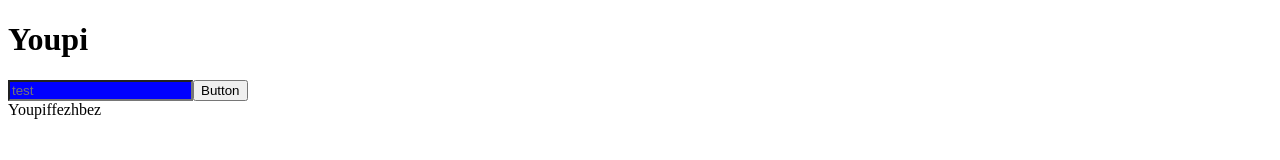
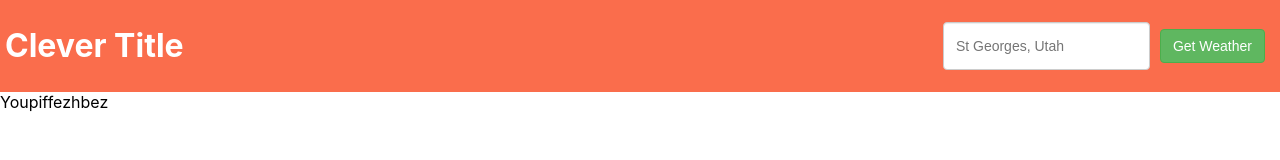
Before and after one commit to damienlethiec/weather-app, a React app: page / in a window 1280 px wide. Built offline with nearby package versions, Linux system fonts and the light colour scheme.

Commit message:
navbar done

```diff
--- /dev/null
+++ b/src/App/components/atoms/Button/index.js
@@ -0,0 +1,27 @@
+import styled from "styled-components";
+
+const Button = styled.button`
+  display: inline-block;
+  padding: 6px 12px;
+  margin: 10px;
+  font-size: 14px;
+  font-weight: 400;
+  line-height: 1.42857143;
+  text-align: center;
+  white-space: nowrap;
+  vertical-align: middle;
+  cursor: pointer;
+  background-image: none;
+  border: 1px solid transparent;
+  border-radius: 4px;
+
+  ${props =>
+    props.green &&
+    `
+    color: #fff;
+    background-color: ${props.theme.secondary_color};
+    border-color: #4cae4c;
+  `};
+`;
+
+export default Button;
--- /dev/null
+++ b/src/App/components/atoms/H1/index.js
@@ -0,0 +1,18 @@
+import styled from "styled-components";
+
+const H1 = styled.h1`
+  margin: 0.67em 0;
+  font-size: 2em;
+  display: block;
+  font-weight: bold;
+
+  ${props =>
+    props.heading &&
+    `
+    font-size: 45px;
+    color: white;
+    font-weight: 100;
+  `};
+`;
+
+export default H1;
--- /dev/null
+++ b/src/App/components/atoms/Input/index.js
@@ -0,0 +1,19 @@
+import styled from "styled-components";
+
+const Input = styled.input`
+  display: block;
+  width: 100%;
+  height: 34px;
+  padding: 6px 12px;
+  font-size: 14px;
+  line-height: 1.42857143;
+  color: #555;
+  background-color: #fff;
+  background-image: none;
+  border: 1px solid #ccc;
+  border-radius: 4px;
+  box-shadow: inset 0 1px 1px rgba(0, 0, 0, 0.075);
+  transition: border-color 0.15s ease-in-out, box-shadow 0.15s ease-in-out;
+`;
+
+export default Input;
--- a/src/App/components/atoms/SearchBox/index.js
+++ /dev/null
@@ -1,7 +0,0 @@
-import styled from "styled-components";
-
-const SearchBox = styled.input`
-  background-color: ${props => props.theme.primary_color};
-`;
-
-export default SearchBox;
--- a/src/App/components/atoms/SearchButton/index.js
+++ /dev/null
@@ -1,5 +0,0 @@
-import styled from "styled-components";
-
-const SearchButton = styled.button``;
-
-export default SearchButton;
--- a/src/App/components/layouts/MainLayout/index.js
+++ /dev/null
@@ -1,16 +0,0 @@
-import React, { Component } from "react";
-import { Route } from "react-router";
-import Navbar from "./../../organisms/Navbar/index";
-import Home from "./../../pages/Home/index.js";
-
-class MainLayout extends Component {
-  render() {
-    return (
-      <div>
-        <Navbar />
-        <Route exact path="/" component={Home} />
-      </div>
-    );
-  }
-}
-export default MainLayout;
--- a/src/App/components/molecules/InlineSearchForm/index.js
+++ /dev/null
@@ -1,12 +0,0 @@
-import React from "react";
-import SearchBox from "./../../atoms/SearchBox/index";
-import SearchButton from "./../../atoms/SearchButton/index";
-
-export default function InlineSearchForm(props) {
-  return (
-    <div>
-      <SearchBox placeholder="test" />
-      <SearchButton>Button</SearchButton>
-    </div>
-  );
-}
--- a/src/App/components/molecules/NavHeading/index.js
+++ /dev/null
@@ -1,5 +0,0 @@
-import styled from "styled-components";
-
-const NavHeading = styled.h1``;
-
-export default NavHeading;
--- /dev/null
+++ b/src/App/components/molecules/SearchForm/index.js
@@ -0,0 +1,20 @@
+import React from "react";
+import styled from "styled-components";
+import Input from "./../../atoms/Input/index";
+import Button from "./../../atoms/Button/index.js";
+
+const SearchFormBox = styled.div`
+  display: flex;
+  justify-content: center;
+  align-items: center;
+  flex-direction: row;
+`;
+
+export default function SearchForm(props) {
+  return (
+    <SearchFormBox>
+      <Input placeholder="St Georges, Utah" />
+      <Button green>Get Weather</Button>
+    </SearchFormBox>
+  );
+}
--- a/src/App/components/organisms/Navbar/index.js
+++ b/src/App/components/organisms/Navbar/index.js
@@ -1,12 +1,22 @@
 import React from "react";
-import InlineSearchForm from "./../../molecules/InlineSearchForm/";
-import NavHeading from "./../../molecules/NavHeading/";
+import styled from "styled-components";
+import SearchForm from "./../../molecules/SearchForm";
+import H1 from "./../../atoms/H1";
+
+const NavbarBox = styled.div`
+  display: flex;
+  justify-content: space-between;
+  align-items: center;
+  background: ${props => props.theme.primary_color};
+  color: #fff;
+  padding: 5px;
+`;
 
 export default function Navbar(props) {
   return (
-    <div>
-      <NavHeading>Youpi</NavHeading>
-      <InlineSearchForm />
-    </div>
+    <NavbarBox>
+      <H1>Clever Title</H1>
+      <SearchForm inline />
+    </NavbarBox>
   );
 }
--- a/src/App/components/themes/MainTheme.js
+++ /dev/null
@@ -1,5 +0,0 @@
-const MainTheme = {
-  primary_color: "blue"
-};
-
-export default MainTheme;
--- a/src/App/index.js
+++ b/src/App/index.js
@@ -1,9 +1,11 @@
 import React, { Component } from "react";
+import "./style.css";
 import { Router, Route, Switch } from "react-router";
 import { ThemeProvider } from "styled-components";
-import MainLayout from "./../App/components/layouts/MainLayout/index.js";
-import MainTheme from "./../App/components/themes/MainTheme.js";
+import MainTheme from "./../App/utilities/themes/MainTheme.js";
 import createBrowserHistory from "history/createBrowserHistory";
+import Home from "./components/pages/Home/index.js";
+import Navbar from "./components/organisms/Navbar/index.js";
 
 const browserHistory = createBrowserHistory();
 
@@ -12,14 +14,17 @@ class App extends Component {
     return (
       <ThemeProvider theme={MainTheme}>
         <Router history={browserHistory}>
+          <div>
+            <Navbar />
             <Switch>
-            <MainLayout />
+              <Route exact path="/" component={Home} />
               <Route
                 render={function() {
                   return <p>Not Found</p>;
                 }}
               />
             </Switch>
+          </div>
         </Router>
       </ThemeProvider>
     );
--- a/src/App/style.css
+++ b/src/App/style.css
@@ -1,5 +1,10 @@
 body {
-  font-family: sans-serif;
+  font-family:
+    -apple-system,BlinkMacSystemFont,Segoe UI,Roboto,Oxygen-Sans, Ubuntu,Cantarell,Helvetica Neue,sans-serif;
   margin: 0;
-  padding: 0;
 }
+
+body, html {
+  height: 100%;
+  width: 100%;
+}
--- /dev/null
+++ b/src/App/utilities/themes/MainTheme.js
@@ -0,0 +1,7 @@
+const MainTheme = {
+  primary_color: "#FA6D4C",
+  secondary_color: "#5FB760",
+  main_font_size: "14px"
+};
+
+export default MainTheme;
```
Also changed, not shown: src/App/components/layouts/MainLayout/spec.js (deleted). Lines whose indentation alone changed are shown as unchanged.
